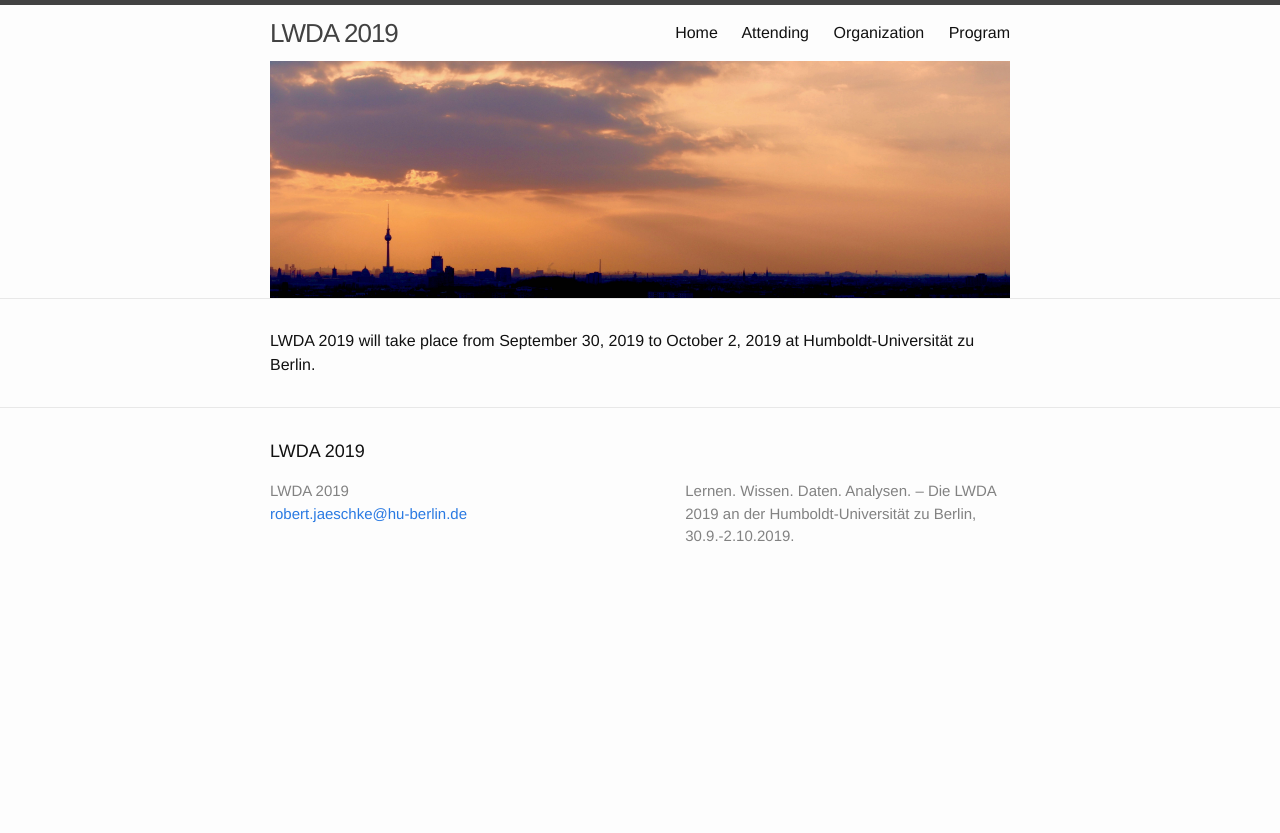
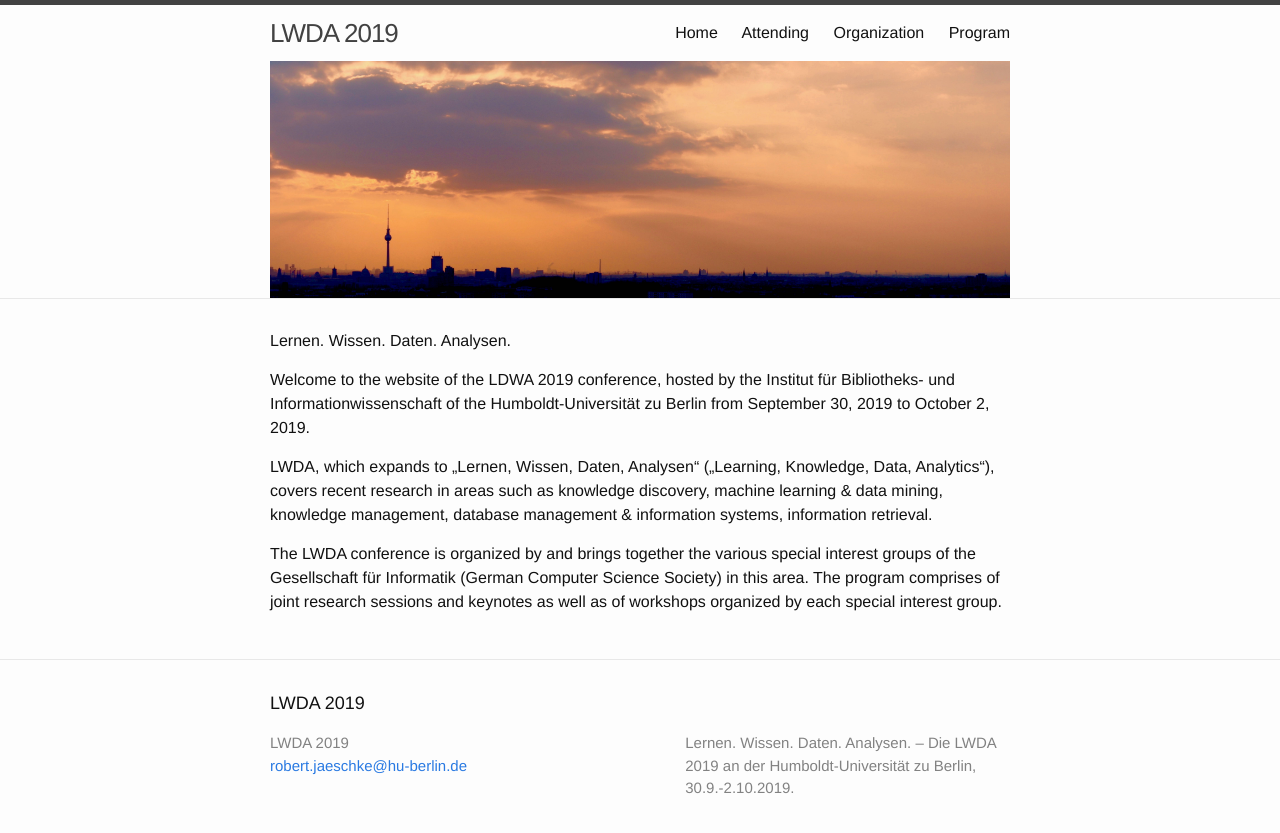
Before and after one commit to rjoberon/LWDA2019, a Jekyll site: the page built from index.markdown, in a window 1280 px wide. Shown: the top 833 px of the page. Built offline with Jekyll 4.4.1, drawn with Linux system fonts in a browser that asks for light colours.

Commit message:
added content

```diff
--- a/index.markdown
+++ b/index.markdown
@@ -1,10 +1,16 @@
 ---
 layout: default
+title: Home
 ---
 
 <div class="home">
 
-LWDA 2019 will take place from September 30, 2019 to October 2, 2019
-at Humboldt-Universität zu Berlin.
+<p> Lernen. Wissen. Daten. Analysen. </p>
+
+<p> Welcome to the website of the LDWA 2019 conference, hosted by the Institut für Bibliotheks- und Informationwissenschaft of the Humboldt-Universität zu Berlin from September 30, 2019 to October 2, 2019. </p>
+
+<p> LWDA, which expands to „Lernen, Wissen, Daten, Analysen“ („Learning, Knowledge, Data, Analytics“), covers recent research in areas such as knowledge discovery, machine learning & data mining, knowledge management, database management & information systems, information retrieval. </p>
+
+<p> The LWDA conference is organized by and brings together the various special interest groups of the Gesellschaft für Informatik (German Computer Science Society) in this area. The program comprises of joint research sessions and keynotes as well as of workshops organized by each special interest group. </p>
 
 </div>
```
